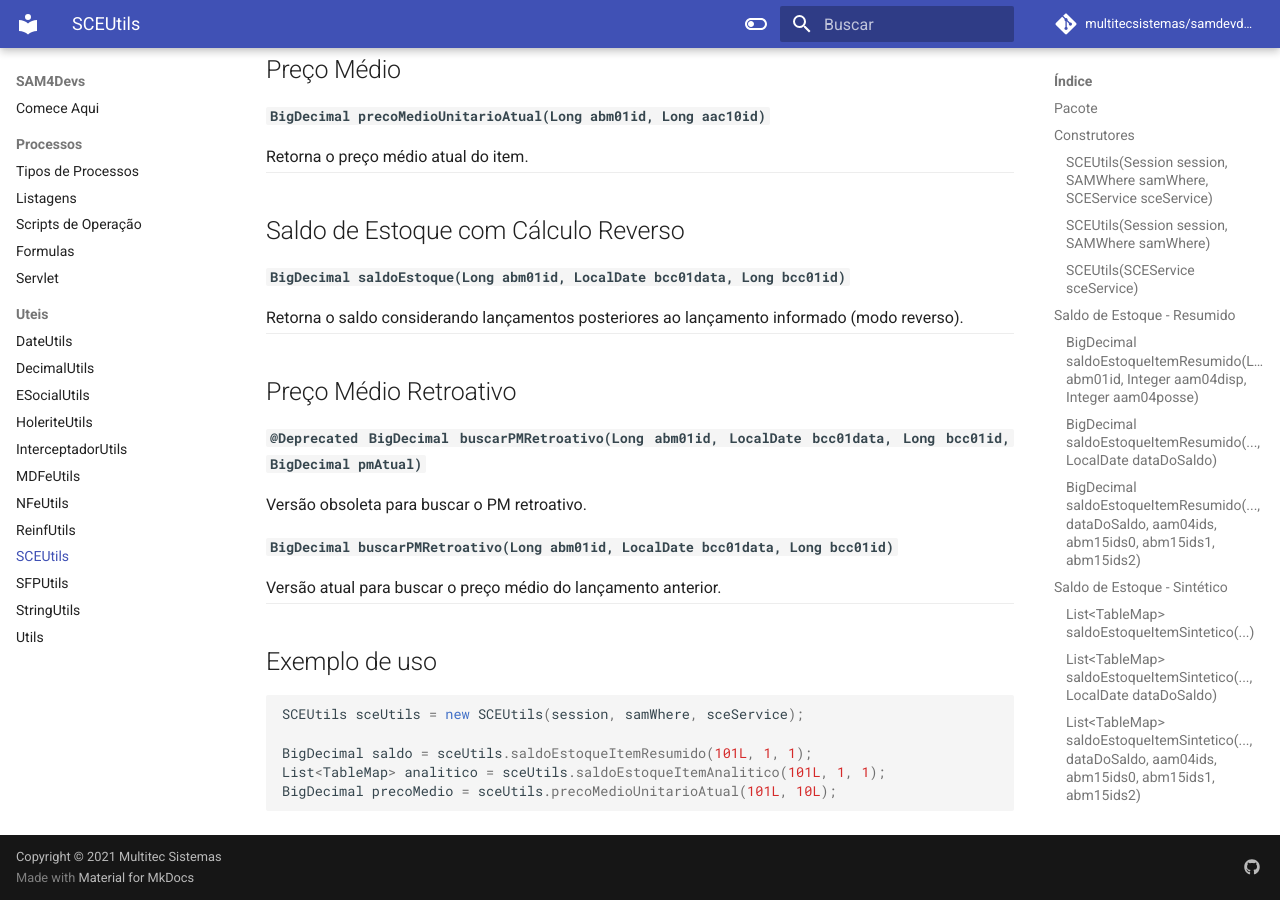
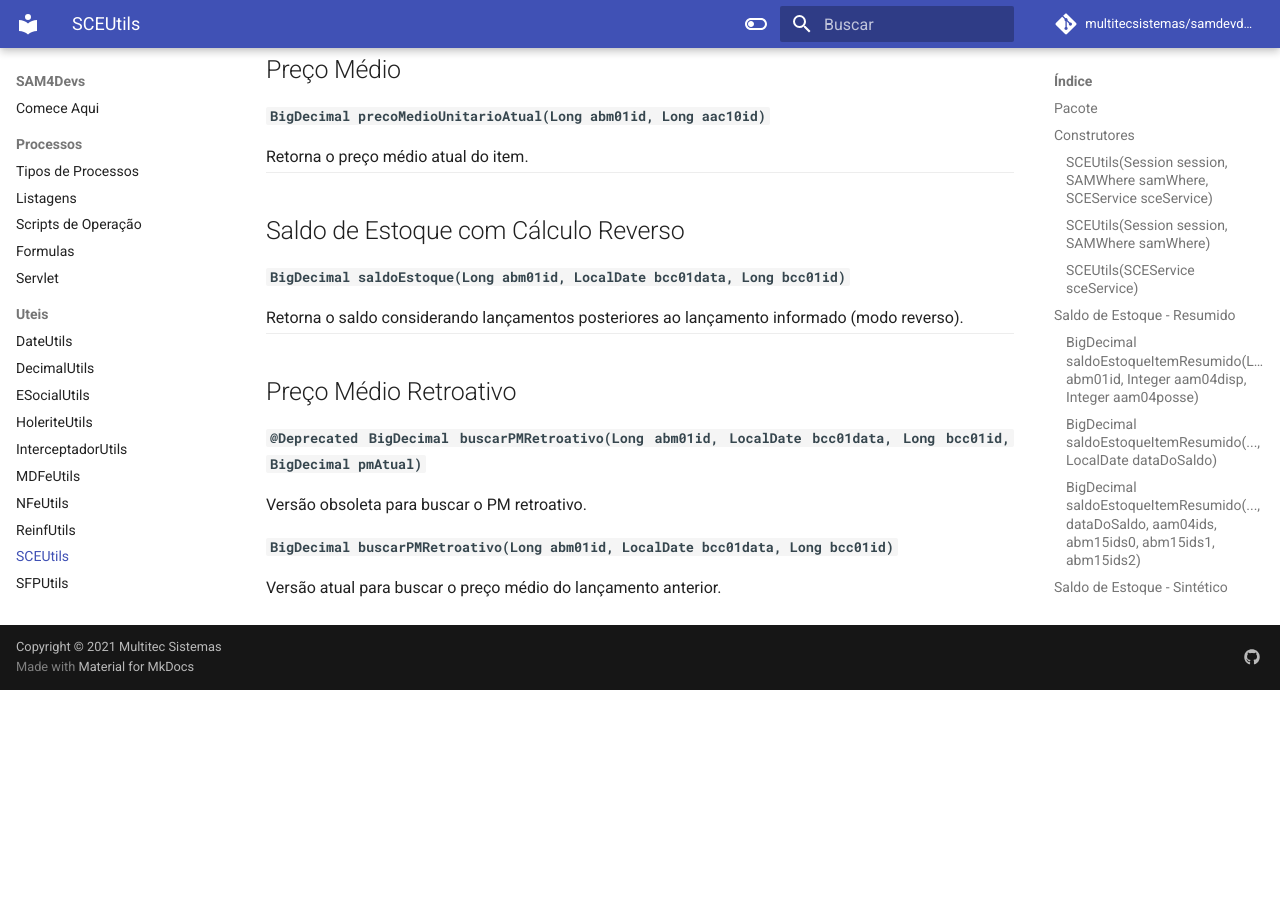
Before and after one commit to multitecsistemas/samdevdoc, an MkDocs documentation site: the page built from docs/utils/SCEUtils.md, in a window 1280 px wide and 900 px high, scrolled down 1887 px. Built offline with MkDocs 1.6.1 and Material for MkDocs 9.7.7, drawn with Linux system fonts in a browser that asks for light colours; comment, search, counter and statistics services are not loaded; after the commit the page ends 2577 px from its top, so only the background shows below that.

````diff
--- a/docs/utils/SCEUtils.md
+++ b/docs/utils/SCEUtils.md
@@ -88,15 +88,3 @@
 
 #### `BigDecimal buscarPMRetroativo(Long abm01id, LocalDate bcc01data, Long bcc01id)`
 Versão atual para buscar o preço médio do lançamento anterior.
-
----
-
-## Exemplo de uso
-
-```java
-SCEUtils sceUtils = new SCEUtils(session, samWhere, sceService);
-
-BigDecimal saldo = sceUtils.saldoEstoqueItemResumido(101L, 1, 1);
-List<TableMap> analitico = sceUtils.saldoEstoqueItemAnalitico(101L, 1, 1);
-BigDecimal precoMedio = sceUtils.precoMedioUnitarioAtual(101L, 10L);
-```
````
Also changed, not shown: docs/utils/HoleriteUtils.md (+1 -1 lines).
